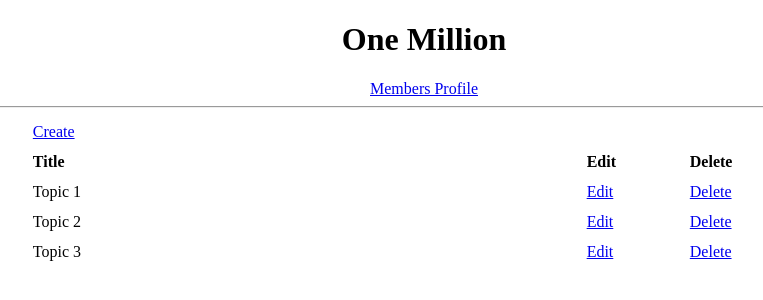
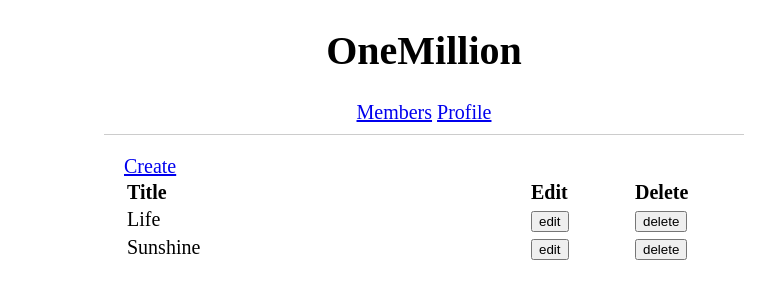
Before and after one commit to SamerElhamdo/PythonApp, a Flask app: page / in a window 1280 px wide. Shown: the top 300 px of the page, without its empty margins (216-979 px from the left). Run offline with Flask 2, Linux system fonts and the light colour scheme.

Commit message:
Templates with Jinja

```diff
--- a/Forums/app.py
+++ b/Forums/app.py
@@ -1,10 +1,21 @@
 from flask import Flask, render_template
+from Forums import models, stores
+
 
 app = Flask(__name__)
+
+post_store = stores.PostStore()
+member1 = models.Post("Life", "Life is alawys great")
+member2 = models.Post("Sunshine", "Sunshine is amazing")
+post_store.add(member1)
+post_store.add(member2)
+
 @app.route("/")
 @app.route("/index")
 
 def home():
-    return render_template("index.html")
+    posts = post_store.get_all()
+    return render_template('index.html', posts=posts)
+
 
 app.run()
--- /dev/null
+++ b/Forums/static/style.css
@@ -0,0 +1,27 @@
+body {
+    font-size: 20px
+}
+
+.content {
+    max-width: 600px;
+    margin: 0 auto;
+    border-top: 1px solid #ccc;
+    padding: 20px;
+}
+
+table td {
+    min-width: 100px;
+}
+
+    table td:first-child {
+        min-width: 400px;
+    }
+
+thead {
+    text-align: left;
+}
+
+.centered-item {
+    text-align: center;
+    margin: 10px auto;
+}
--- a/Forums/templates/index.html
+++ b/Forums/templates/index.html
@@ -1,61 +1,66 @@
-<!DOCTYPE html>
-<html lang="en">
+<!doctype html>
+<html>
+
 <head>
-    <meta charset="UTF-8">
-    <title>Title</title>
-    <style>
-        .container
-        {
-            text-transform: capitalize;
-            width:70%;
-            margin:auto;
-        }
-        .container div {
-        text-align:center
-        }
-        th, td {
-            text-align:left;
-            padding:5px
-        }
+    <meta charset="utf-8">
+    <title>Forums Workshop</title>
+    <link rel="stylesheet" href="/static/style.css">
+</head>
 
+<body>
 
+    <div class="centered-item">
+        <h1>OneMillion</h1>
+    </div>
 
-    </style>
-</head>
-<body>
-    <div class="container">
-        <div>
-            <h1>one million</h1>
-            <a href="#gdhf">members profile</a>
-            <hr>
-        </div>
+    <div class="centered-item">
+        <a href="#">Members</a>
 
-        <table style="width:90%; margin:auto">
-            <td><a href="sdfsagsg" >create</a></td>
+        <a href="#">Profile</a>
+    </div>
+
+    <div class="content">
+        <a href="#">Create</a>
+
+        <table>
+
+            <thead>
+                <tr>
+                    <th>
+                        Title
+                    </th>
+
+                    <th>
+                        Edit
+                    </th>
+
+                    <th>
+                        Delete
+                    </th>
+                </tr>
+            </thead>
+
+            <tbody>
+            {% for post in posts %}
             <tr>
-            <th style="width:70%; ">title</th>
-            <th>edit</th>
-            <th>delete</th>
+                <td>
+                    {{post.title}}
+                </td>
+
+                <td>
+                    <button>edit</button>
+                </td>
+
+                <td>
+                    <button>delete</button>
+                </td>
             </tr>
+            {% endfor %}
 
-            <tr>
-                <td style="width:70%;"> topic 1</td>
-                <td> <a href="hdcbj">edit</a> </td>
-                <td><a href="hdcbj">delete</a></td>
-            </tr>
-            <tr>
-                <td style="width:70%;"> topic 2</td>
-                <td> <a href="hdcbj">edit</a> </td>
-                <td><a href="hdcbj">delete</a></td>
-            </tr>
-            <tr>
-                <td style="width:70%;"> topic 3</td>
-                <td> <a href="hdcbj">edit</a> </td>
-                <td><a href="hdcbj">delete</a></td>
-            </tr>
-
-
+            </tbody>
         </table>
     </div>
+
 </body>
+
 </html>
```
